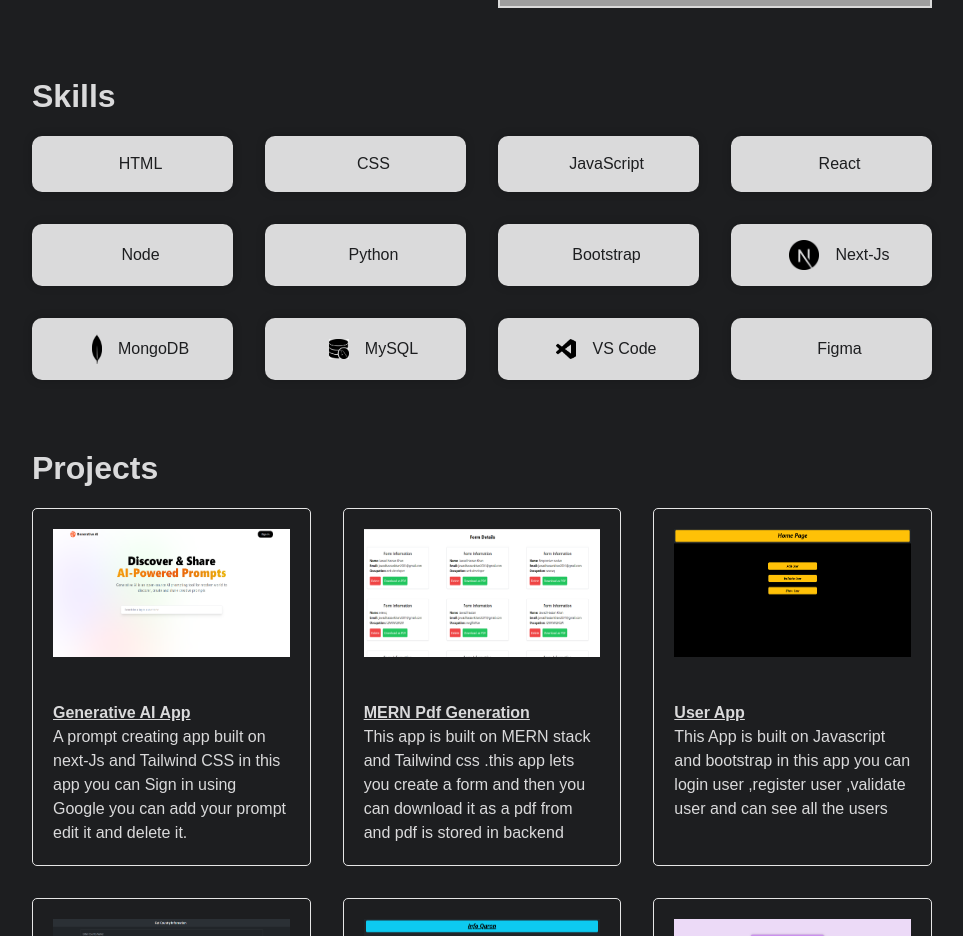
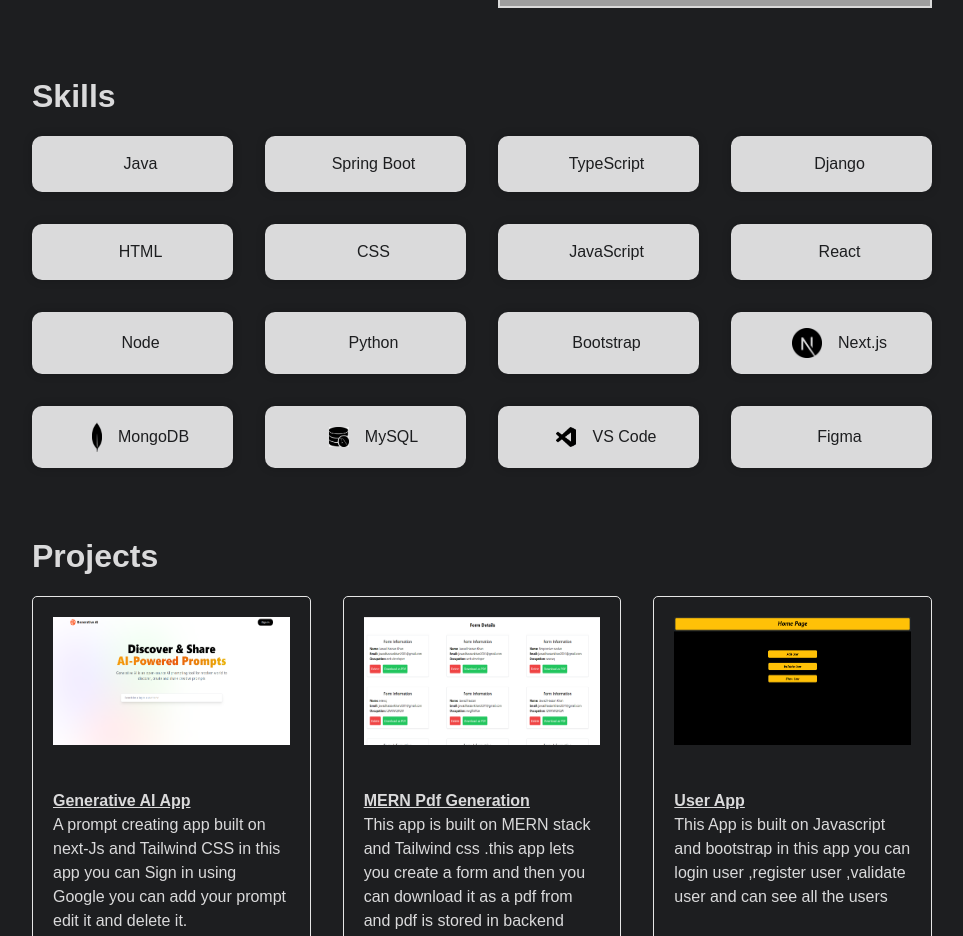
Before and after one commit to jawadhassan100/My-Portfolio, a Next.js app: page / in a window 1280 px wide. Shown: the part 1380-2316 px from the top of the page, without its empty margins (158-1121 px from the left). Built offline with nearby package versions, Linux system fonts and the light colour scheme; grey boxes are pictures that could not be loaded.

Commit message:
Update Skills.jsx

```diff
--- a/components/Skills.jsx
+++ b/components/Skills.jsx
@@ -1,9 +1,26 @@
 import Image from "next/image";
+
 const Skills = () => {
   return (
     <div className="skills-container">
       <h2>Skills</h2>
       <div className="grid-skills">
+        <div className="skill-card java">
+          <i className="fa-brands fa-java java-icon"></i>
+          <p>Java</p>
+        </div>
+        <div className="skill-card spring">
+          <i className="fa-brands fa-spring spring-icon"></i>
+          <p>Spring Boot</p>
+        </div>
+        <div className="skill-card typescript">
+          <i className="fa-brands fa-js-square typescript-icon"></i>
+          <p>TypeScript</p>
+        </div>
+        <div className="skill-card django">
+          <i className="fa-brands fa-python django-icon"></i>
+          <p>Django</p>
+        </div>
         <div className="skill-card html">
           <i className="fa-brands fa-html5 html-icon"></i>
           <p>HTML</p>
@@ -28,37 +45,37 @@
           <i className="fa-brands fa-python python-icon"></i>
           <p>Python</p>
         </div>
-         <div className="skill-card bootstrap">
-          <i className="fa-brands fa-bootstrap python-icon"></i>
+        <div className="skill-card bootstrap">
+          <i className="fa-brands fa-bootstrap bootstrap-icon"></i>
           <p>Bootstrap</p>
         </div>
         <div className="skill-card NEXT">
           <i className="fa-brands fa- python-icon"></i>
-          <Image src='/images/nextjsicon.png' className=" fa-brands pyhton-icon" width={30} height={30}/>
-          <p>Next-Js</p>
+          <Image src='/images/nextjsicon.png' className="fa-brands python-icon" width={30} height={30} />
+          <p>Next.js</p>
         </div>
-         <div className="skill-card MongoDB">
-          <i className="fa-brands fa- python-icon"></i>
-          <Image src='/images/mongodb-icon.png' className=" fa-brands pyhton-icon mongodb" width={0} height={0}/>
+        <div className="skill-card MongoDB">
+          <i className="fa-brands fa-mongodb mongodb-icon"></i>
+          <Image src='/images/mongodb-icon.png' className="fa-brands python-icon mongodb" width={0} height={0} />
           <p>MongoDB</p>
         </div>
-         <div className="skill-card MySQL">
-          <i className="fa-brands fa- python-icon"></i>
-          <Image src='/images/mysql.png' className=" fa-brands pyhton-icon mysql" width={0} height={0}/>
+        <div className="skill-card MySQL">
+          <i className="fa-brands fa-mysql mysql-icon"></i>
+          <Image src='/images/mysql.png' className="fa-brands python-icon mysql" width={0} height={0} />
           <p>MySQL</p>
         </div>
-         <div className="skill-card VScode">
-          <i className="fa-brands fa- python-icon"></i>
-          <Image src='/images/vscode.png' className=" fa-brands pyhton-icon vscode" width={20} height={30}/>
+        <div className="skill-card VScode">
+          <i className="fa-brands fa-vscode vscode-icon"></i>
+          <Image src='/images/vscode.png' className="fa-brands python-icon vscode" width={20} height={30} />
           <p>VS Code</p>
         </div>
         <div className="skill-card Figma">
-          <i class="fa-brands fa-figma"></i>
+          <i className="fa-brands fa-figma figma-icon"></i>
           <p>Figma</p>
         </div>
       </div>
     </div>
-  )
-}
+  );
+};
 
 export default Skills;
```
